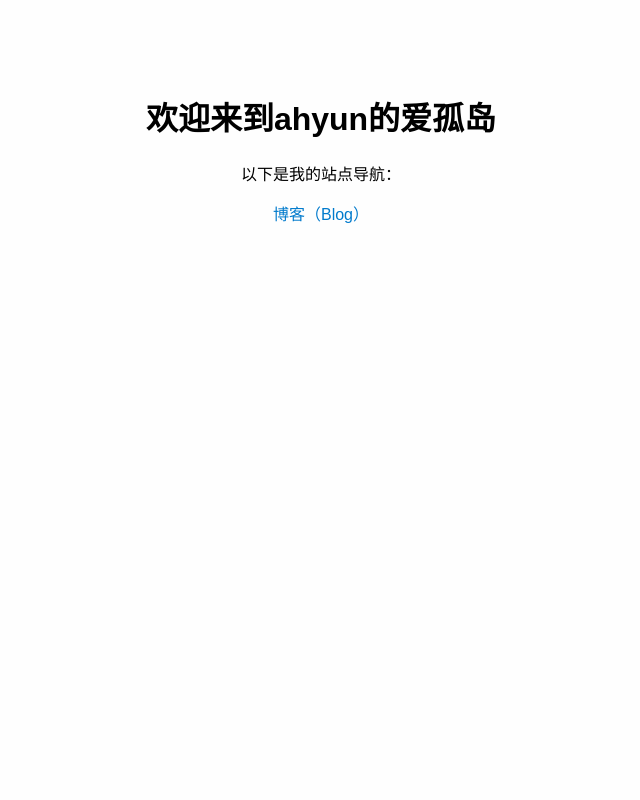
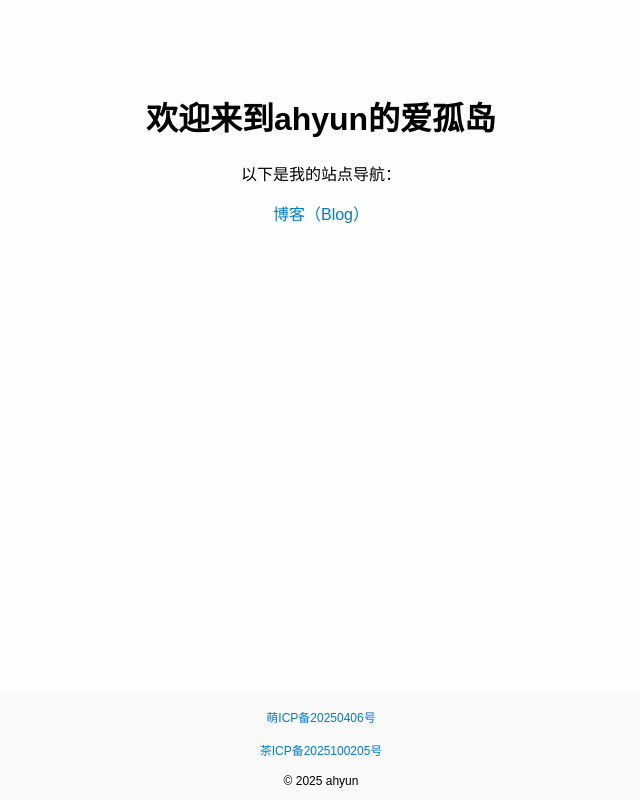
Before and after one commit to Flygreenbaby/nav-page, a plain HTML site: page index.html in a window 1280 px wide. Shown: the whole page, without its empty margins (319-959 px from the left). Drawn offline with Linux system fonts and the light colour scheme.

Commit message:
更新萌备案、茶备案

```diff
--- a/index.html
+++ b/index.html
@@ -1,5 +1,6 @@
 <!DOCTYPE html>
 <html lang="zh-CN">
+
 <head>
   <meta charset="UTF-8" />
   <title>ahyun的爱孤岛</title>
@@ -10,6 +11,7 @@
       text-align: center;
       padding: 4rem;
     }
+
     a {
       display: block;
       margin: 1rem 0;
@@ -18,9 +20,33 @@
     }
   </style>
 </head>
-<body>
+
+<body style="text-align: center;">
   <h1>欢迎来到ahyun的爱孤岛</h1>
   <p>以下是我的站点导航：</p>
   <a href="https://blog.ahyun.org.cn" target="_blank">博客（Blog）</a>
+
+  <footer style="
+      background-color: #fafafa;
+      text-align: center;
+      font-size: 12px;
+      position: fixed;
+      bottom: 0;
+      left: 0;
+      width: 100%;
+    ">
+
+    <!-- 有趣的备案信息 -->
+
+    <a href="https://icp.gov.moe/?keyword=20250406" target="_blank">萌ICP备20250406号</a>
+
+    <a href="https://icp.redcha.cn/beian/ICP-2025100205.html" title="茶ICP备2025100205号"
+      target="_blank">茶ICP备2025100205号</a>
+
+    <p>© 2025 ahyun</p>
+  </footer>
+
+
 </body>
+
 </html>
```
